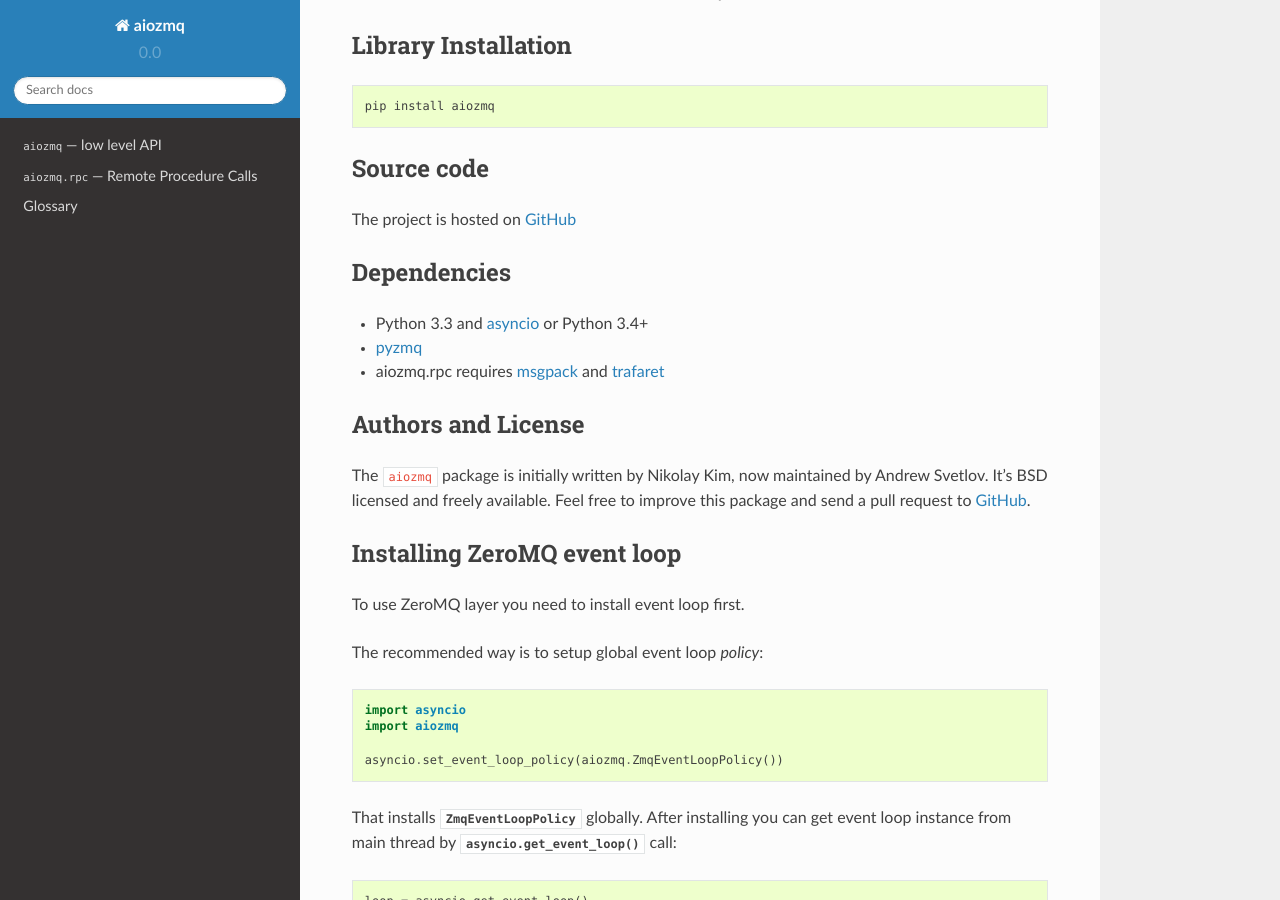
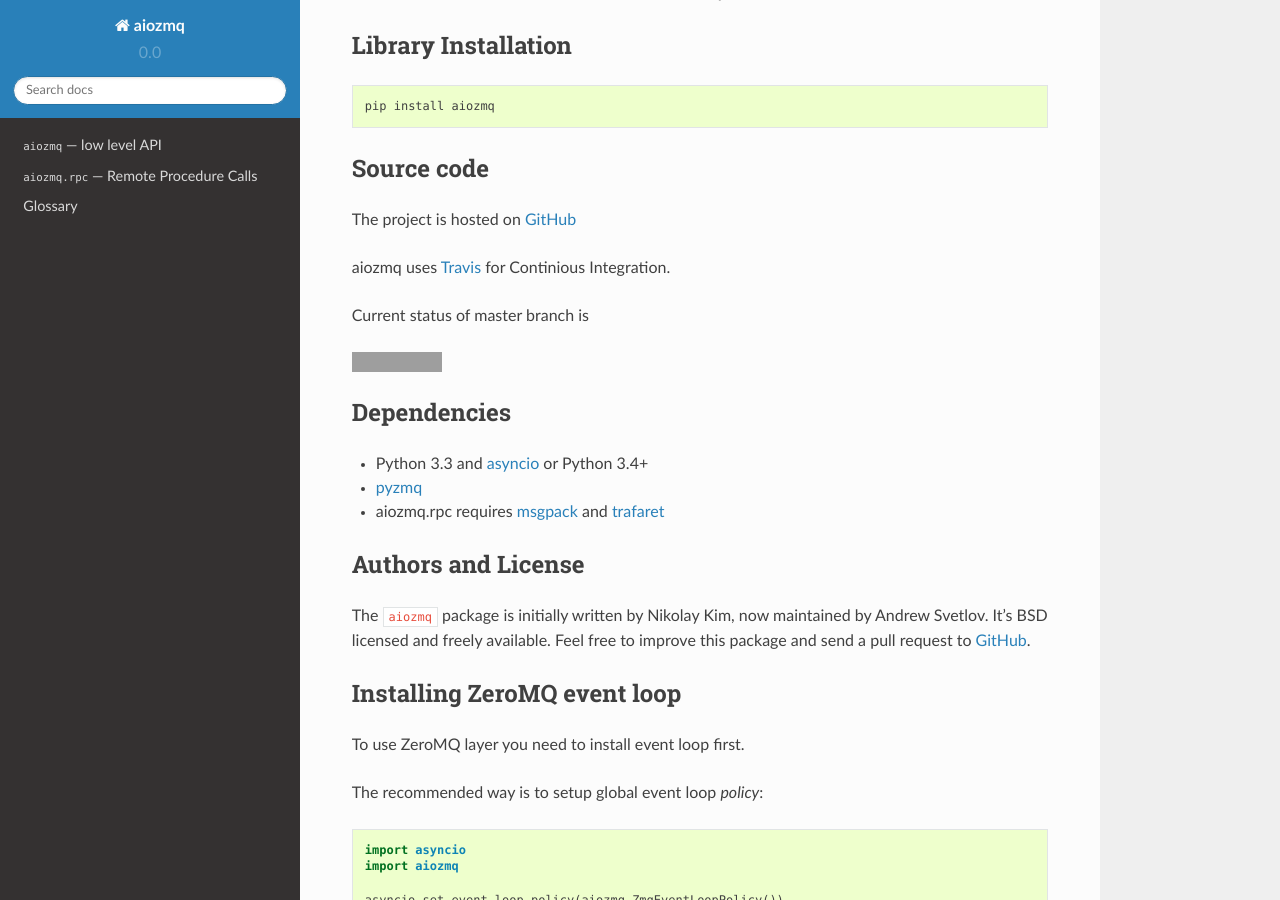
Before and after one commit to aio-libs/aiozmq, a Sphinx documentation site: the page built from docs/index.rst, in a window 1280 px wide and 900 px high, scrolled down 331 px. Built offline with Sphinx 7.4.7 and the Read the Docs theme 2.0.0, drawn with Linux system fonts in a browser that asks for light colours; pages that are not in the unit, such as notebooks, are missing from menus; grey boxes are pictures that could not be loaded.

Commit message:
Add travis badge

```diff
--- a/README.rst
+++ b/README.rst
@@ -3,6 +3,7 @@ asyncio integration with ZeroMQ
 
 Experimental asyncio (PEP 3156) compatibility with ZeroMQ.
 
+.. image:: https://travis-ci.org/aio-libs/aiozmq.svg?branch=master   :target: https://travis-ci.org/aio-libs/aiozmq
 
 Documentation
 -------------
--- a/docs/index.rst
+++ b/docs/index.rst
@@ -30,6 +30,14 @@ Source code
 -----------
 
 The project is hosted on `GitHub`_
+
+aiozmq uses `Travis <https://travis-ci.org/aio-libs/aiozmq>`_ for
+Continious Integration.
+
+Current status of master branch is
+
+.. image:: https://travis-ci.org/aio-libs/aiozmq.svg?branch=master   :target: https://travis-ci.org/aio-libs/aiozmq
+
 
 Dependencies
 ------------
```
